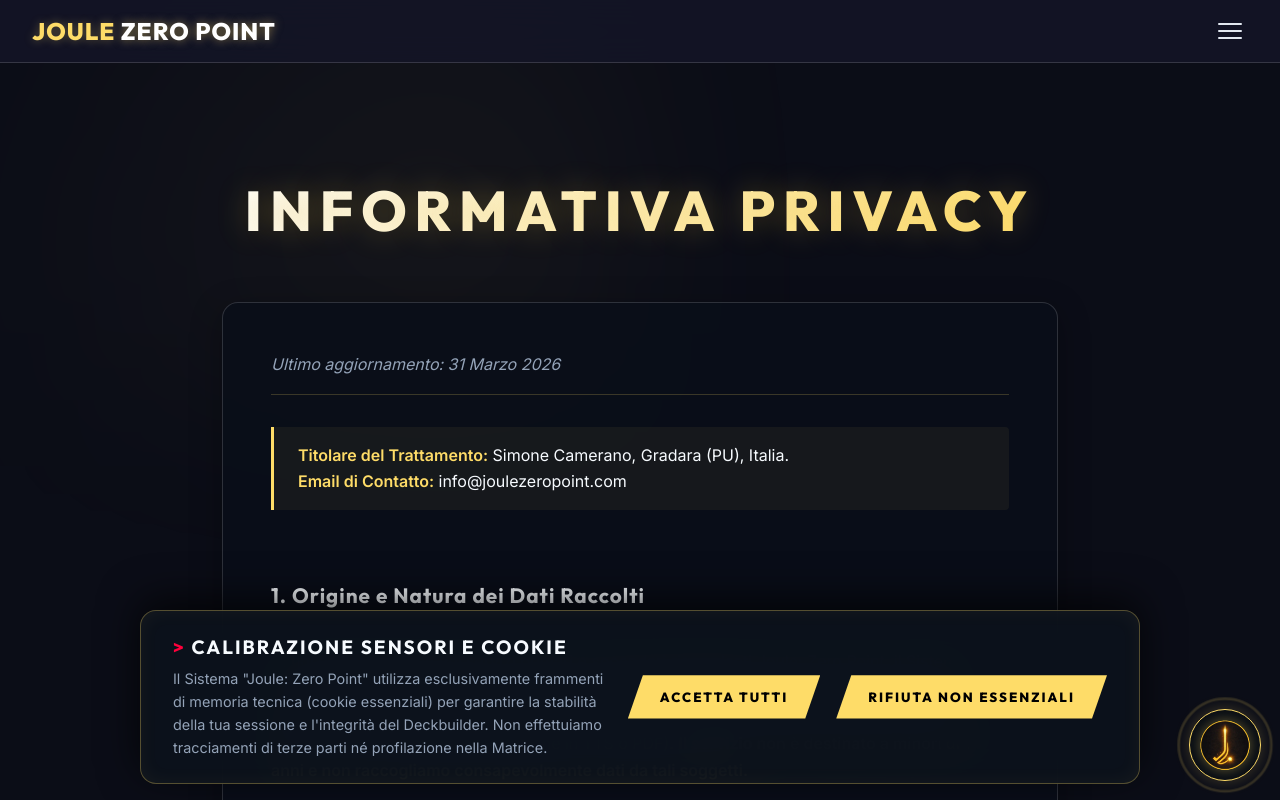
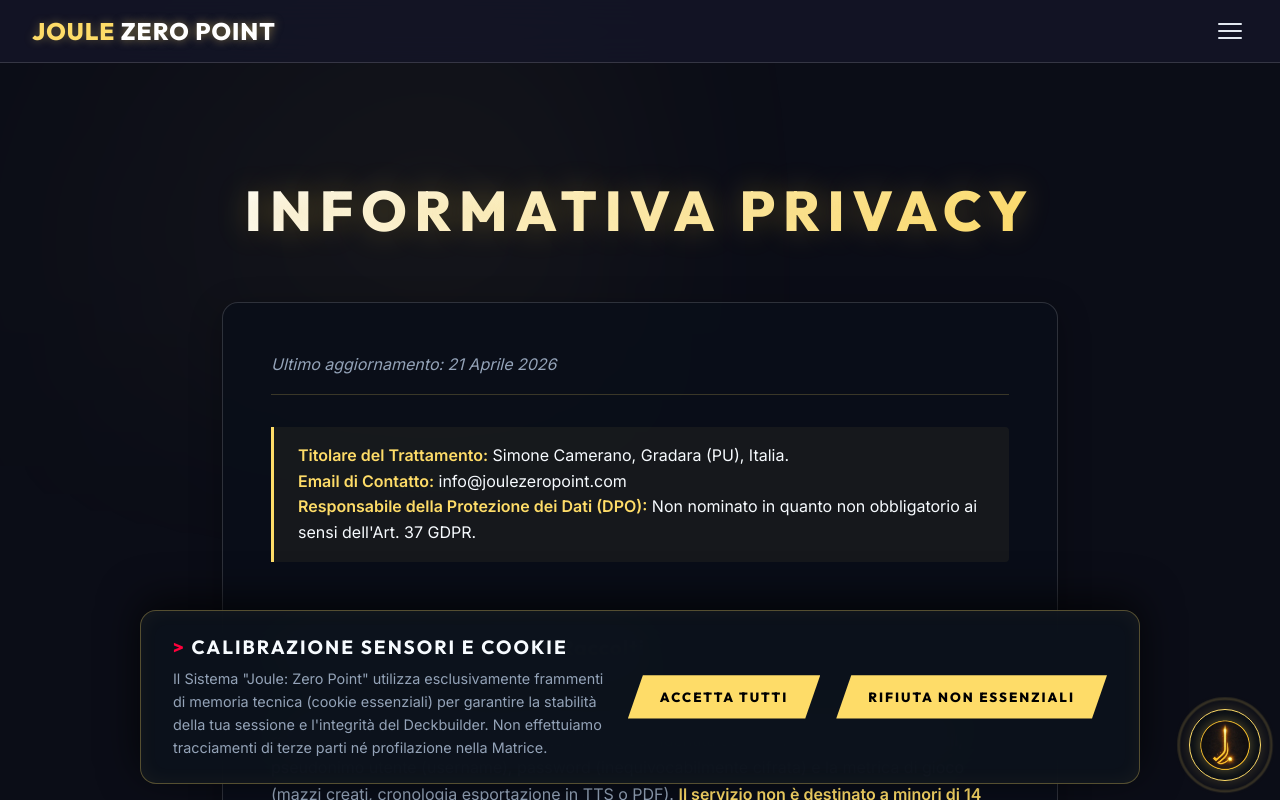
Before and after one commit to Galdrial/JouleZeroPointWeb, a Vue app in the folder frontend/: page /privacy in a window 1280 px wide. Shown: the top 800 px of the page. Built offline with nearby package versions, Linux system fonts and the light colour scheme; no server answers.

Commit message:
legal: final compliance refinements (Art. 6, SCCs, DPO clarification)

```diff
--- a/frontend/src/views/PrivacyView.vue
+++ b/frontend/src/views/PrivacyView.vue
@@ -6,12 +6,13 @@
   <div class="legal-view fade-in">
     <h1 class="glitch-text" data-text="PRIVACY POLICY">INFORMATIVA PRIVACY</h1>
     <div class="glass-panel legal-content">
-      <p class="last-updated">Ultimo aggiornamento: 31 Marzo 2026</p>
+      <p class="last-updated">Ultimo aggiornamento: 21 Aprile 2026</p>
 
       <div class="controller-info">
         <strong>Titolare del Trattamento:</strong> Simone Camerano, Gradara
         (PU), Italia. <br />
-        <strong>Email di Contatto:</strong> info@joulezeropoint.com
+        <strong>Email di Contatto:</strong> info@joulezeropoint.com <br />
+        <strong>Responsabile della Protezione dei Dati (DPO):</strong> Non nominato in quanto non obbligatorio ai sensi dell'Art. 37 GDPR.
       </div>
 
       <h2>1. Origine e Natura dei Dati Raccolti</h2>
@@ -115,9 +116,24 @@
           connessione sicura al tuo profilo.
         </li>
         <li>
-          <strong>LocalStorage</strong>: Per memorizzare il tuo Token (JWT) e le tue preferenze di consenso.
+          <strong>LocalStorage</strong>: Tecnologia di archiviazione lato client utilizzata per memorizzare il Token (JWT) e le preferenze di consenso. A differenza dei cookie, questi dati non vengono inviati automaticamente al server ad ogni richiesta, garantendo maggiore controllo e sicurezza.
         </li>
       </ul>
+
+      <h2>10. Basi Giuridiche del Trattamento (Art. 6 GDPR)</h2>
+      <p>
+        Il trattamento dei tuoi dati avviene sulla base delle seguenti condizioni:
+      </p>
+      <ul>
+        <li><strong>Esecuzione del Contratto (Art. 6.1.b)</strong>: Per la creazione e gestione dell'account di gioco.</li>
+        <li><strong>Legittimo Interesse (Art. 6.1.f)</strong>: Per il monitoraggio dei log di errore e la sicurezza del sistema.</li>
+        <li><strong>Consenso dell'Interessato (Art. 6.1.a)</strong>: Per l'utilizzo delle funzionalità basate su Intelligenza Artificiale e per la gestione del consenso cookie.</li>
+      </ul>
+
+      <h2>11. Trasferimento Dati Extra-UE</h2>
+      <p>
+        Alcuni trattamenti (es. OpenAI, Google Cloud) avvengono su server situati negli Stati Uniti. Tali trasferimenti avvengono sulla base delle <strong>Clausole Contrattuali Standard (SCC)</strong> approvate dalla Commissione Europea e in conformità con il Data Privacy Framework, garantendo un livello di protezione adeguato agli standard UE.
+      </p>
     </div>
   </div>
 </template>
```
